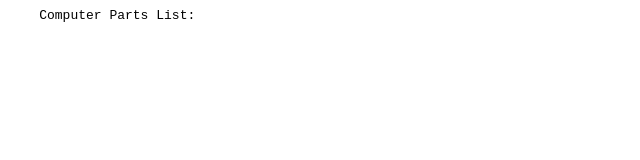
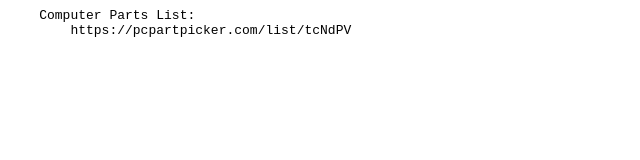
Before and after one commit to drew2002/drew2002.github.io, a plain HTML site: page index.html in a window 1280 px wide. Shown: the whole page, without its empty margins (0-640 px from the left). Drawn offline with Linux system fonts and the light colour scheme.

Commit message:
Update index.html

```diff
--- a/index.html
+++ b/index.html
@@ -3,7 +3,7 @@
   <body>
   <pre>
     Computer Parts List:
-
+        https://pcpartpicker.com/list/tcNdPV
       </pre>
     </body>
   </html>
```
